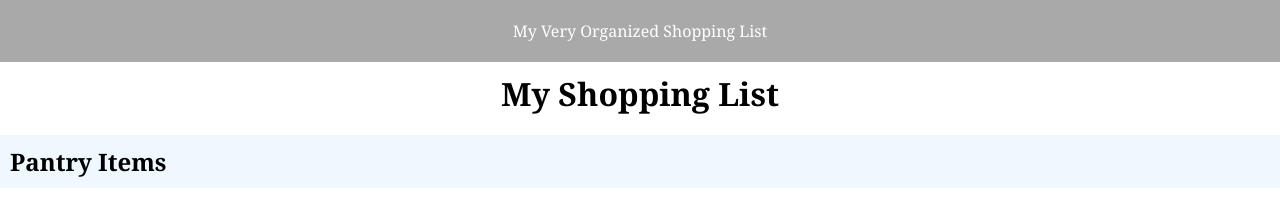
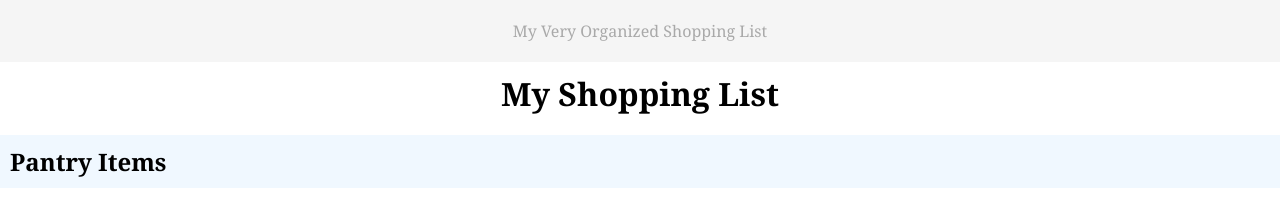
Before and after one commit to philmontague/groceryListDemoSite, a plain HTML site: page index.html in a window 1280 px wide. Shown: the top 206 px of the page. Drawn offline with Linux system fonts and the light colour scheme.

Commit message:
updated more css

```diff
--- a/styles.css
+++ b/styles.css
@@ -5,8 +5,8 @@ body {
 }
 
 header {
-    background-color: darkgray;
-    color: white;
+    background-color: whitesmoke;
+    color: darkgray;
     text-align: center;
     padding: 20px;
 }
```
